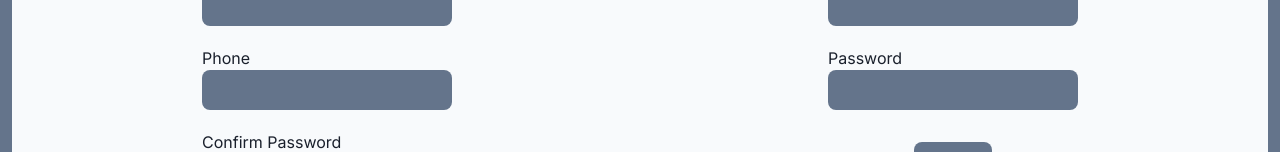
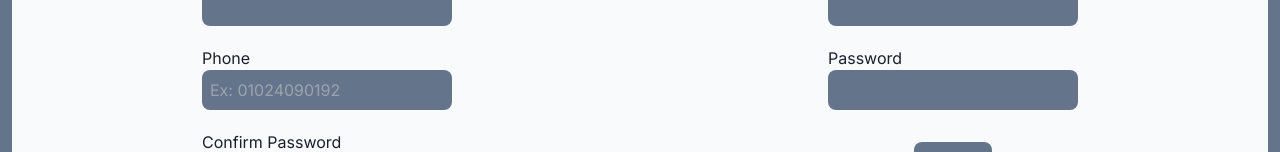
Before and after one commit to yousefjoe1/Quiz_Next_Js, a Next.js app: page / in a window 1280 px wide. Shown: the part 250-402 px from the top of the page. Built offline with nearby package versions, Linux system fonts and the light colour scheme; no server answers.

Commit message:
update login spinner

```diff
--- a/app/Requests/isAuth.ts
+++ b/app/Requests/isAuth.ts
@@ -21,12 +21,12 @@ export const isAuth = async () => {
             headers: { Authorization: `Bearer ${cookValue}` },
         }
     ).then(res => {
-        console.log(res);
+        // console.log(res);
 
         isTrue = true;
         return false;
     }).catch(er => {
-        console.log(er);
+        // console.log(er);
 
         isTrue = true;
         return false;
--- a/app/_Components/Auth/Login.tsx
+++ b/app/_Components/Auth/Login.tsx
@@ -1,6 +1,6 @@
 "use client";
 import postData from "@/app/Requests/postData";
-import { useToast } from "@chakra-ui/react";
+import { Spinner, useToast } from "@chakra-ui/react";
 import { useRouter } from "next/navigation";
 import React, { useRef, useState } from "react";
 
@@ -77,7 +77,8 @@ const Login = () => {
         </div>
 
         {isSubmit ? (
-          "Sending .........."
+          <Spinner size={"2xl"} height={50} width={1} />
+
         ) : (
           <button
             className="p-2 bg-slate-500 hover:text-white outline-none border-none block rounded-lg"
--- a/app/_Components/Auth/Register.tsx
+++ b/app/_Components/Auth/Register.tsx
@@ -2,14 +2,15 @@
 
 import React, { FC, useRef, useState } from "react";
 import { useRouter } from "next/navigation";
-import { useToast } from "@chakra-ui/react";
-import postData from "@/app/Requests/postData";
+import { Spinner, useToast } from "@chakra-ui/react";
 import { useForm } from "react-hook-form";
 
-interface FormValues{
+import postData from "@/app/Requests/postData";
+
+interface FormValues {
   username: string;
   email: string;
-  phone: string
+  phone: string;
   password: string;
   c_password: string;
 }
@@ -17,8 +18,8 @@ interface FormValues{
 const Register: FC = () => {
   const form = useForm<FormValues>();
 
-  const { register,handleSubmit,formState } = form;
-  const {errors} = formState
+  const { register, handleSubmit, formState } = form;
+  const { errors } = formState;
 
   const msg = useToast();
 
@@ -27,7 +28,7 @@ const Register: FC = () => {
   const redirect = useRouter();
 
   const loginFunc = async (data: FormValues) => {
-    const {username,email,phone,password,c_password} = data;
+    const { username, email, phone, password, c_password } = data;
     setIsSubmit(true);
 
     const dataValues = {
@@ -37,8 +38,7 @@ const Register: FC = () => {
       c_password: c_password,
       email: email,
       guard: "student",
-      }
-
+    };
 
     let res = await postData("register", dataValues);
 
@@ -49,8 +49,6 @@ const Register: FC = () => {
       redirect.push("/profile");
       setIsSubmit(false);
     }
-      console.log(res);
-
   };
 
   return (
@@ -69,7 +67,7 @@ const Register: FC = () => {
         <div>
           <label htmlFor="name">Name</label>
           <input
-            {...register("username",{required:'user name required'})}
+            {...register("username", { required: "user name required" })}
             type="text"
             className="p-2 bg-slate-500 outline-none border-none block rounded-lg"
           />
@@ -90,18 +88,20 @@ const Register: FC = () => {
             className="p-2 bg-slate-500 outline-none border-none block rounded-lg"
           />
           <p>{errors.email?.message}</p>
-
         </div>
 
         <div>
           <label htmlFor="phone">Phone</label>
           <input
-            {...register("phone",{pattern: {
-              value: /^\d{12}$/, // Matches 10-digit phone numbers
+            {...register("phone", {
+              pattern: {
+                value: /^\d{11}$/, // Matches 10-digit phone numbers
                 message: "Invalid phone number format",
-            },})}
+              },
+            })}
             type="phone"
             className="p-2 bg-slate-500 outline-none border-none block rounded-lg"
+            placeholder="Ex: 01024090192"
           />
           <p>{errors.phone?.message}</p>
         </div>
@@ -109,26 +109,28 @@ const Register: FC = () => {
         <div>
           <label htmlFor="password">Password</label>
           <input
-            {...register("password",{required:'password required'})}
+            {...register("password", { required: "password required" })}
             type="password"
             className="p-2 bg-slate-500 outline-none border-none block rounded-lg"
           />
           <p>{errors.password?.message}</p>
-
         </div>
 
         <div>
           <label htmlFor="confirmPassword">Confirm Password</label>
           <input
-            {...register("c_password",{required:'confirm password required'})}
+            {...register("c_password", {
+              required: "confirm password required",
+            })}
             type="password"
             className="p-2 bg-slate-500 outline-none border-none block rounded-lg"
           />
           <p>{errors.c_password?.message}</p>
+        </div>
 
-        </div>
+
         {isSubmit ? (
-          "Sending .........."
+          <Spinner size={"2xl"} height={50} width={1} />
         ) : (
           <button
             className="p-2 bg-slate-500 hover:text-white outline-none border-none block rounded-lg"
--- a/app/_Components/BuyBtn/BuyBtn.tsx
+++ b/app/_Components/BuyBtn/BuyBtn.tsx
@@ -1,6 +1,6 @@
 "use client";
 import React, { useState } from "react";
-import { Button, useToast } from "@chakra-ui/react";
+import { Button, Spinner, useToast } from "@chakra-ui/react";
 
 import { FaCartPlus } from "react-icons/fa";
 
@@ -22,7 +22,7 @@ const BuyBtn = ({
 
   const buyCourse = async () => {
     if (isEnrolled) {
-      msg({ title: "You Are In 👌", status: "success", duration: 3000 });
+      msg({ title: "You Are In 👌", status: "success", duration: 3000 ,isClosable: true});
       return;
     }
 
@@ -32,9 +32,9 @@ const BuyBtn = ({
 
     if (res.state == "error") {
       setIsSubmit(false);
-      msg({ title: res.message, status: "error", duration: 3000 });
+      msg({ title: res.message, status: "error", duration: 3000 ,isClosable: true});
     } else {
-      msg({ title: res.message, status: "success", duration: 3000 });
+      msg({ title: `${res.message} Congratulations`, status: "success", duration: 3000,isClosable: true });
       setIsSubmit(false);
     }
   };
@@ -43,7 +43,8 @@ const BuyBtn = ({
     <ChakraUi>
       {
         isSubmit ?
-        'submit':
+        <Spinner size={'2xl'} height={50} width={1} />
+        :
 
       <Button
       onClick={buyCourse}
--- a/app/profile/page.tsx
+++ b/app/profile/page.tsx
@@ -25,7 +25,7 @@ interface Course {
 
 const page = async () => {
   const { data, status,err } = await getData("course",true);
-  console.log(data,'data c');
+  // console.log(data,'data c');
 
 
   return (
```
Lines whose indentation alone changed are shown as unchanged.
